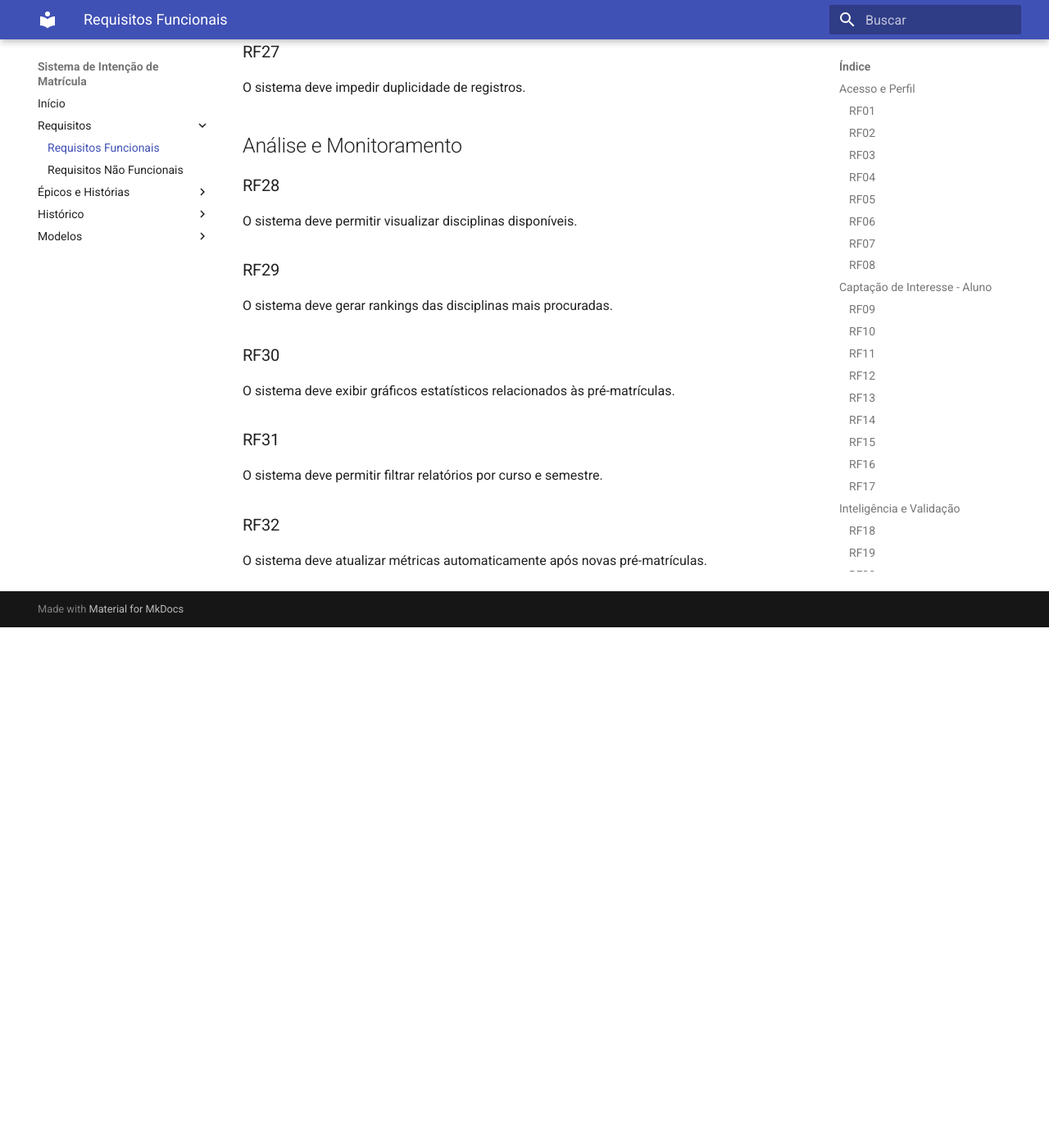
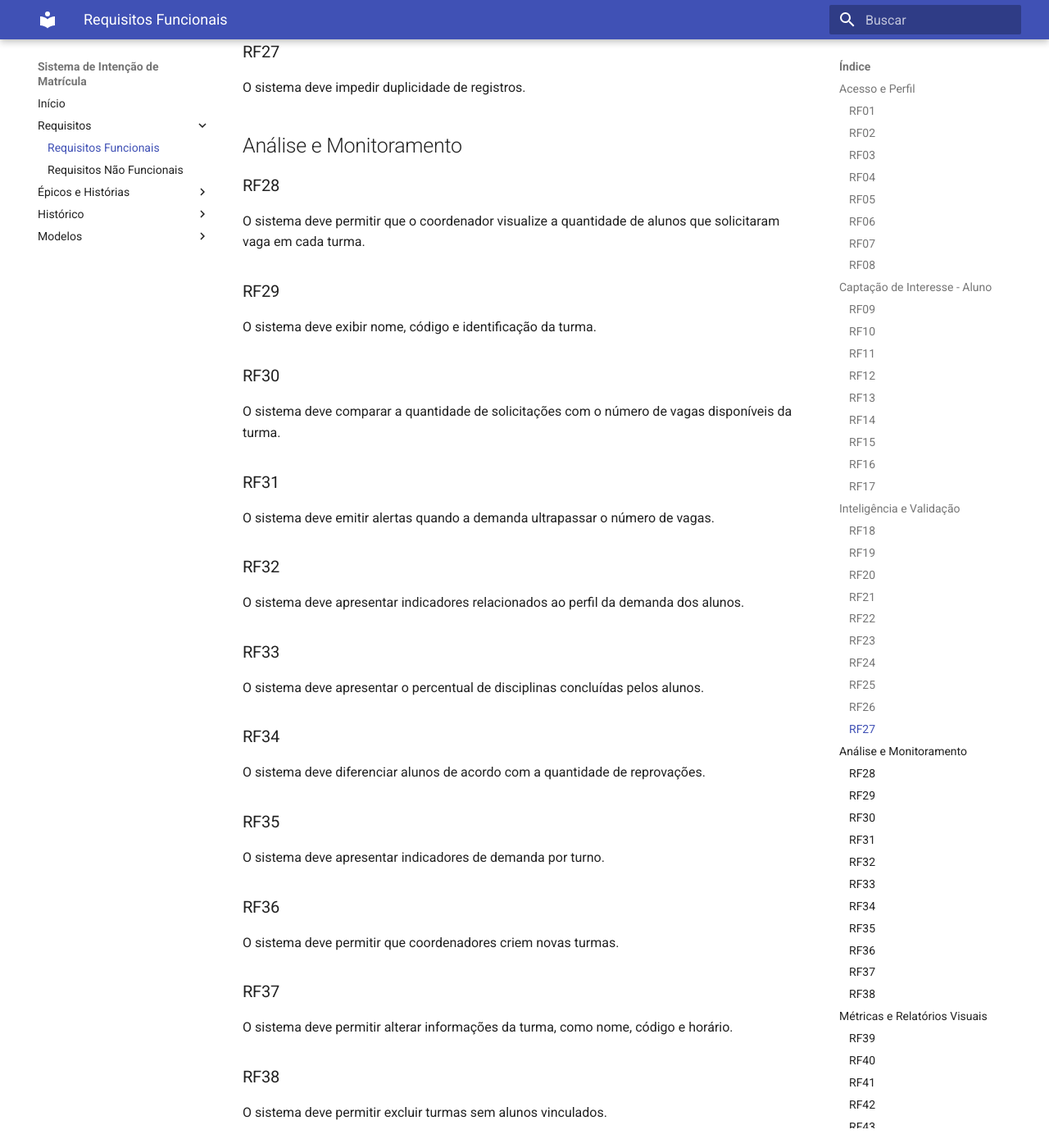
Before and after one commit to si-2026-1/Sistema_de_intencao_de_matricula, an MkDocs documentation site: the page built from docs/Requisitos/Requisitos_funcionais.md, in a window 1280 px wide and 1400 px high, scrolled down 3062 px. Shown: the whole window at 82% size. Built offline with MkDocs 1.6.1 and Material for MkDocs 9.7.7, drawn with Linux system fonts in a browser that asks for light colours; before the commit the page ends 3827 px from its top, so only the background shows below that; some of the changed text lies outside the part shown.

Commit message:
Update Requisitos_funcionais.md

```diff
--- a/docs/Requisitos/Requisitos_funcionais.md
+++ b/docs/Requisitos/Requisitos_funcionais.md
@@ -95,16 +95,51 @@ O sistema deve impedir duplicidade de registros.
 ## Análise e Monitoramento
 
 ### RF28
+O sistema deve permitir que o coordenador visualize a quantidade de alunos que solicitaram vaga em cada turma.
+
+### RF29
+O sistema deve exibir nome, código e identificação da turma.
+
+### RF30
+O sistema deve comparar a quantidade de solicitações com o número de vagas disponíveis da turma.
+
+### RF31
+O sistema deve emitir alertas quando a demanda ultrapassar o número de vagas.
+
+### RF32
+O sistema deve apresentar indicadores relacionados ao perfil da demanda dos alunos.
+
+### RF33
+O sistema deve apresentar o percentual de disciplinas concluídas pelos alunos.
+
+### RF34
+O sistema deve diferenciar alunos de acordo com a quantidade de reprovações.
+
+### RF35
+O sistema deve apresentar indicadores de demanda por turno.
+
+### RF36
+O sistema deve permitir que coordenadores criem novas turmas.
+
+### RF37
+O sistema deve permitir alterar informações da turma, como nome, código e horário.
+
+### RF38
+O sistema deve permitir excluir turmas sem alunos vinculados.
+
+## Métricas e Relatórios Visuais
+
+### RF39
 O sistema deve permitir visualizar disciplinas disponíveis.
 
-### RF29
+### RF40
 O sistema deve gerar rankings das disciplinas mais procuradas.
 
-### RF30
+### RF41
 O sistema deve exibir gráficos estatísticos relacionados às pré-matrículas.
 
-### RF31
+### RF42
 O sistema deve permitir filtrar relatórios por curso e semestre.
 
-### RF32
+### RF43
 O sistema deve atualizar métricas automaticamente após novas pré-matrículas.
```
